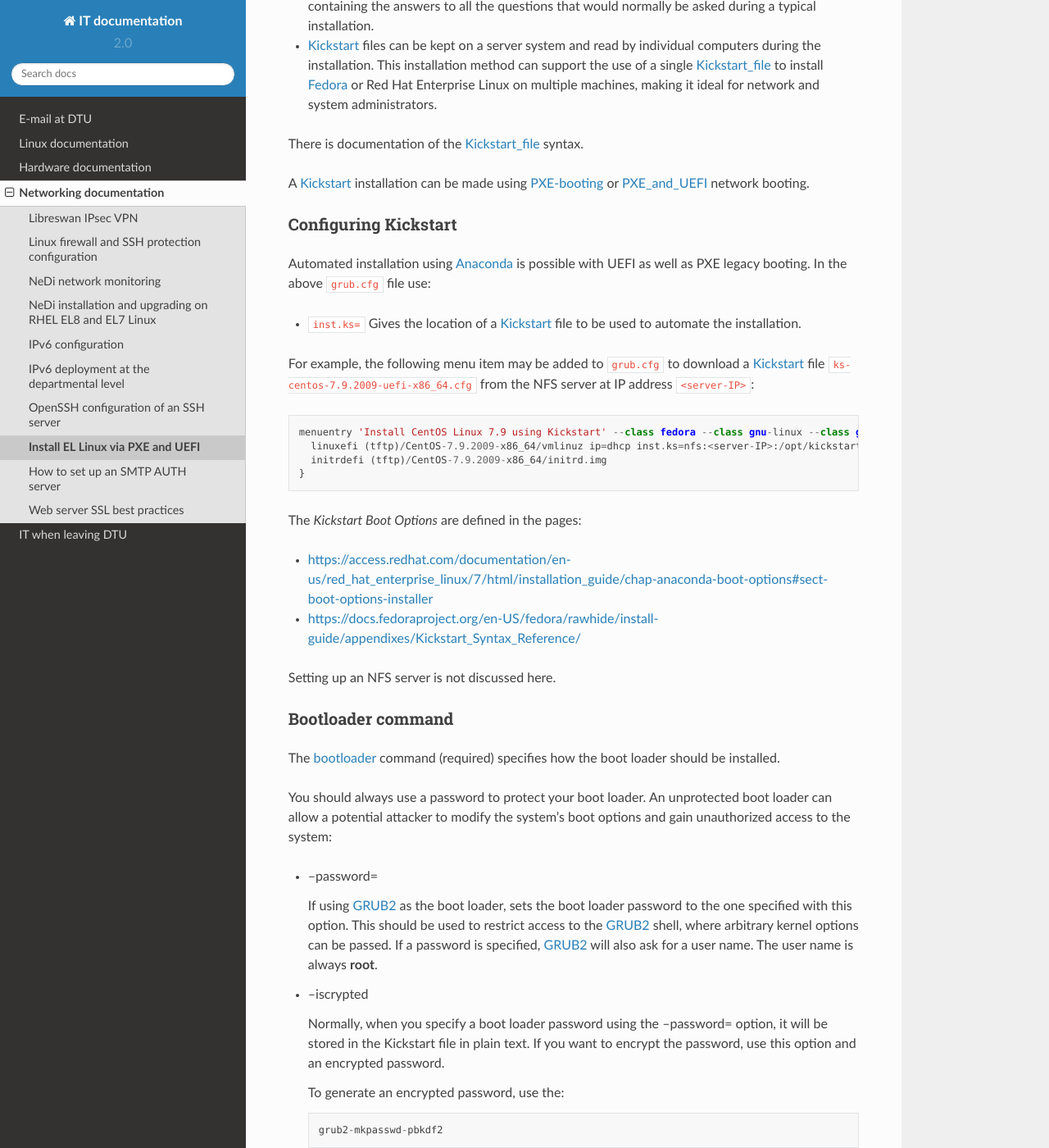
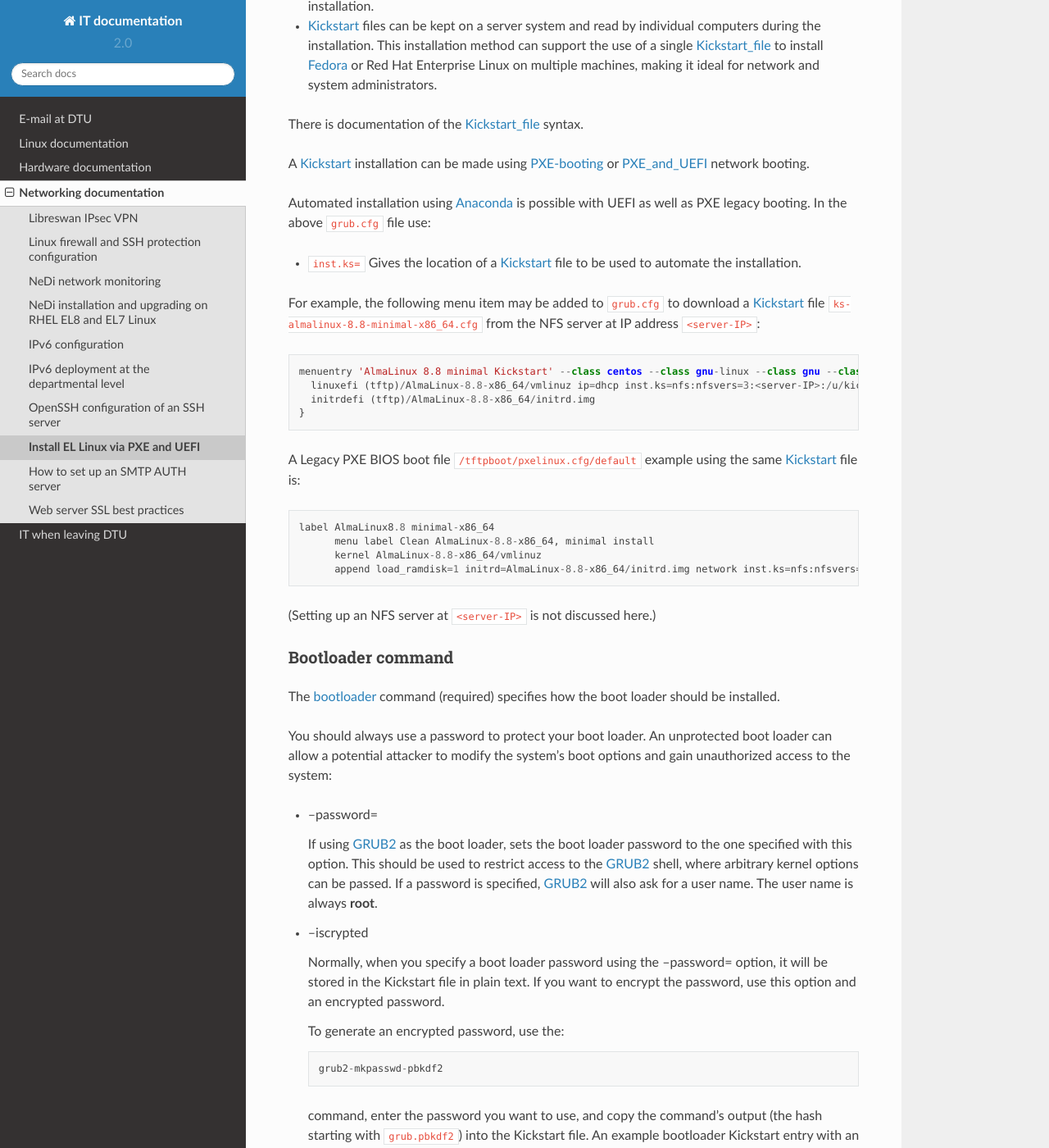
Before and after one commit to OleHolmNielsen/ITwiki, a Sphinx documentation site: the page built from docs/PXE_and_UEFI.rst, in a window 1280 px wide and 1400 px high, scrolled down 5311 px. Shown: the whole window at 82% size. Built offline with Sphinx 7.4.7 and the Read the Docs theme 2.0.0, drawn with Linux system fonts in a browser that asks for light colours; some of the changed text lies outside the part shown.

Commit message:
Kickstart boot file

```diff
--- a/docs/PXE_and_UEFI.rst
+++ b/docs/PXE_and_UEFI.rst
@@ -238,28 +238,27 @@ A Kickstart_ installation can be made using PXE-booting_ or PXE_and_UEFI_ networ
 .. _RockyLinux: https://www.rockylinux.org
 .. _Fedora: https://fedoraproject.org/
 
-Configuring Kickstart
-------------------------------
-
 Automated installation using Anaconda_ is possible with UEFI as well as PXE legacy booting.
 In the above ``grub.cfg`` file use:
 
 * ``inst.ks=`` Gives the location of a Kickstart_ file to be used to automate the installation.
 
-For example, the following menu item may be added to ``grub.cfg`` to download a Kickstart_ file ``ks-centos-7.9.2009-uefi-x86_64.cfg``
+For example, the following menu item may be added to ``grub.cfg`` to download a Kickstart_ file ``ks-almalinux-8.8-minimal-x86_64.cfg``
 from the NFS server at IP address ``<server-IP>``::
 
-  menuentry 'Install CentOS Linux 7.9 using Kickstart' --class fedora --class gnu-linux --class gnu --class os {
-    linuxefi (tftp)/CentOS-7.9.2009-x86_64/vmlinuz ip=dhcp inst.ks=nfs:<server-IP>:/opt/kickstart/ks-centos-7.9.2009-uefi-x86_64.cfg
-    initrdefi (tftp)/CentOS-7.9.2009-x86_64/initrd.img
+  menuentry 'AlmaLinux 8.8 minimal Kickstart' --class centos --class gnu-linux --class gnu --class os --unrestricted {
+    linuxefi (tftp)/AlmaLinux-8.8-x86_64/vmlinuz ip=dhcp inst.ks=nfs:nfsvers=3:<server-IP>:/u/kickstart/ks-almalinux-8.8-minimal-x86_64.cfg
+    initrdefi (tftp)/AlmaLinux-8.8-x86_64/initrd.img
   }
 
-The *Kickstart Boot Options* are defined in the pages:
+A Legacy PXE BIOS boot file ``/tftpboot/pxelinux.cfg/default`` example using the same Kickstart_ file is::
 
-* https://access.redhat.com/documentation/en-us/red_hat_enterprise_linux/7/html/installation_guide/chap-anaconda-boot-options#sect-boot-options-installer
-* https://docs.fedoraproject.org/en-US/fedora/rawhide/install-guide/appendixes/Kickstart_Syntax_Reference/
+  label AlmaLinux8.8 minimal-x86_64
+        menu label Clean AlmaLinux-8.8-x86_64, minimal install
+        kernel AlmaLinux-8.8-x86_64/vmlinuz
+        append load_ramdisk=1 initrd=AlmaLinux-8.8-x86_64/initrd.img network inst.ks=nfs:nfsvers=3:<server-IP>:/u/kickstart/ks-almalinux-8.8-minimal-x86_64.cfg vga=792
 
-Setting up an NFS server is not discussed here.
+(Setting up an NFS server at ``<server-IP>`` is not discussed here.)
 
 .. _Anaconda: https://fedoraproject.org/wiki/Anaconda
 
```
Also changed, not shown: other parts of docs/PXE_and_UEFI.rst (+1 -1 lines).
